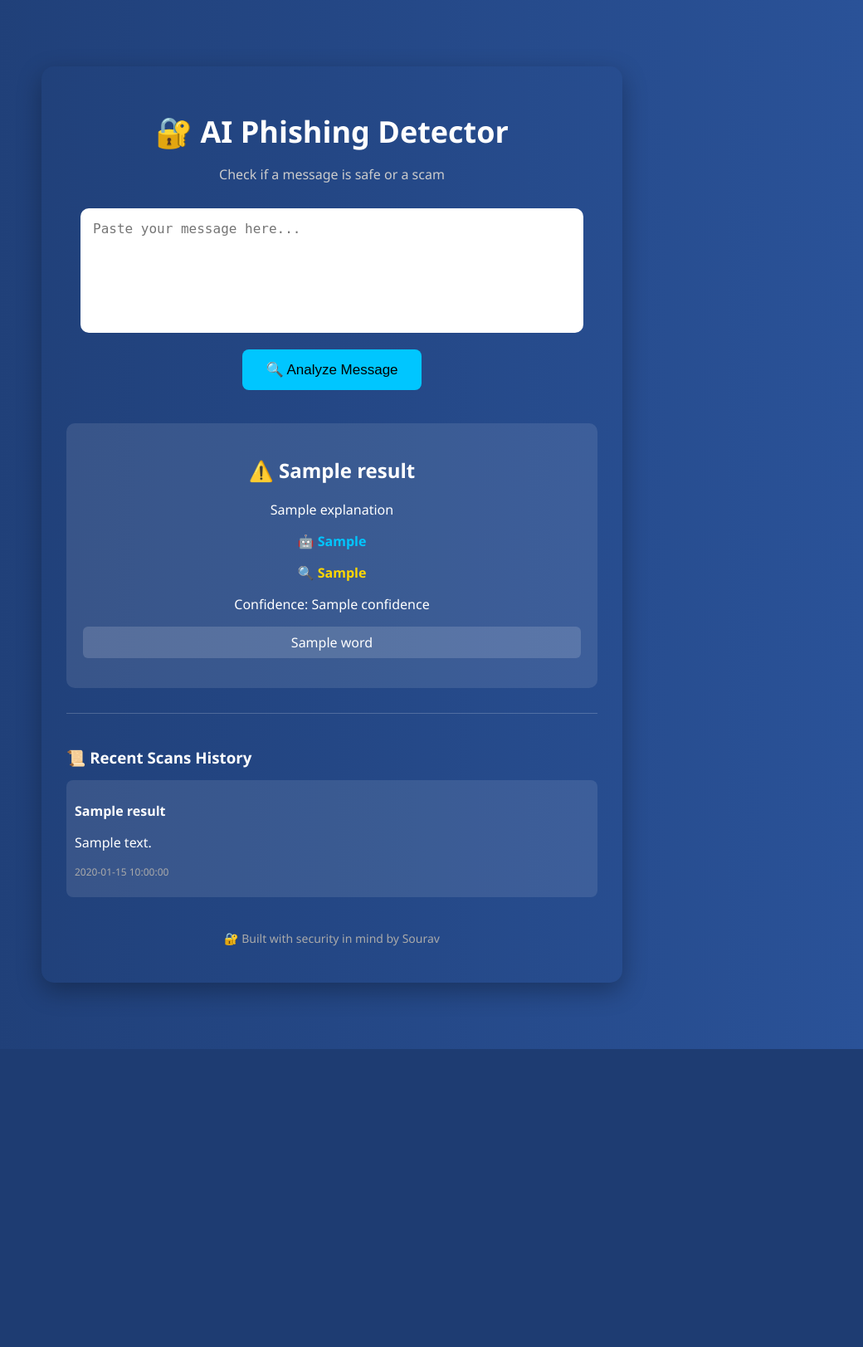
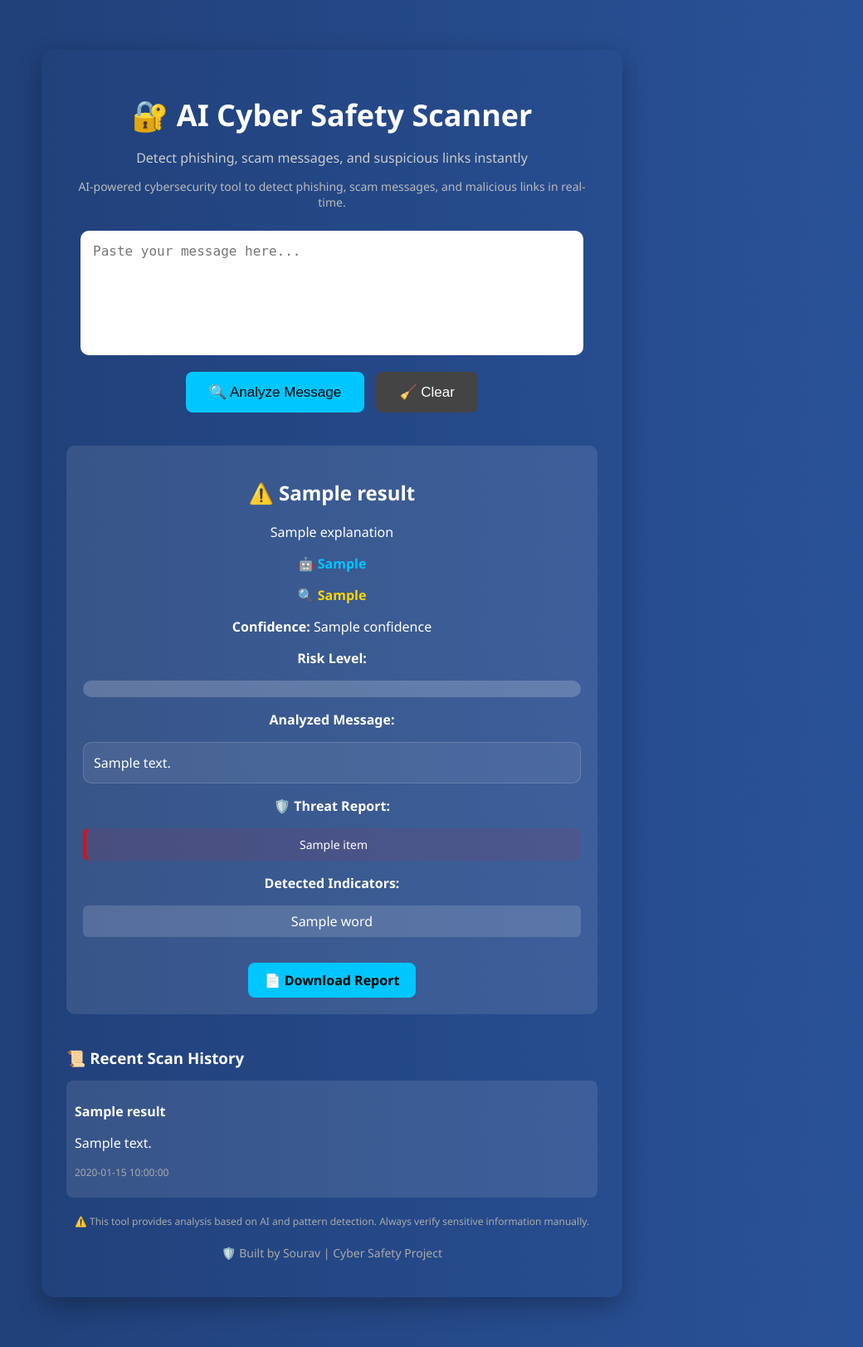
Before and after one commit to Souravbouri/Phishing-detector, a Flask app: template templates/index.html in a window 1280 px wide. Shown: the whole page at 83% size, without its empty margins (240-1280 px from the left). Before the commit the page ends 1264 px from the top, so only its background shows below. Run offline with Flask 3, Linux system fonts and the light colour scheme; the template is opened without the code that fills it: most values are stand-ins (such as "Sample title", 1, 10 or a date in 2020).

Commit message:
Add files via upload

```diff
--- a/app.py
+++ b/app.py
@@ -1,11 +1,17 @@
 from flask import Flask, render_template, request
 from datetime import datetime
 from model import predict_message
+from reportlab.platypus import SimpleDocTemplate, Paragraph, Spacer
+from reportlab.lib.styles import getSampleStyleSheet
+from reportlab.lib.pagesizes import letter
+from io import BytesIO
+from flask import send_file
 import re
+
 
 app = Flask(__name__)
 
-# 🧠 Store history
+# 📜 History storage
 history = []
 
 
@@ -16,7 +22,6 @@ def detect_phishing(text):
     score = 0
     found = []
 
-    # Keywords
     keywords = ["urgent", "win", "free", "click here", "otp", "bank",
                 "password", "verify", "account blocked"]
 
@@ -25,37 +30,129 @@ def detect_phishing(text):
             score += 1
             found.append(word)
 
-    # Links
+    # 🔗 Link detection
     if re.search(r"http|www", text_lower):
         score += 2
         found.append("suspicious link")
 
-    # Numbers (money bait)
+    # 💰 Number detection
     if re.search(r"\d{4,}", text):
         score += 1
         found.append("large number")
 
-    # Urgency phrases
-    urgency = ["immediately", "now", "urgent", "limited time"]
+    # ⚡ Urgency
+    urgency = ["immediately", "now", "limited time"]
 
     for u in urgency:
         if u in text_lower:
             score += 1
-            found.append("urgency")
+            found.append(u)
 
-    # Decision
+    # 🎯 Result
     if score >= 4:
-        explanation = "Rule-based system detected strong phishing patterns."
-        return "Phishing ❌", found, explanation
+        explanation = "Strong phishing patterns detected."
+        return "Phishing ❌", found, explanation, score
 
     elif score >= 2:
         explanation = "Some suspicious patterns detected."
-        return "Suspicious ⚠️", found, explanation
+        return "Suspicious ⚠️", found, explanation, score
 
     else:
         explanation = "No strong phishing patterns found."
-        return "Safe ✅", found, explanation
+        return "Safe ✅", found, explanation, score
 
+def highlight_text(text, risky_words):
+    highlighted = text
+
+    for word in risky_words:
+        highlighted = re.sub(
+            f"({re.escape(word)})",
+            r'<span class="highlight">\1</span>',
+            highlighted,
+            flags=re.IGNORECASE
+        )
+
+    # Highlight links (already correct)
+    highlighted = re.sub(
+        r'(https?://\S+|www\.\S+)',
+        r'<span class="link-highlight">\1</span>',
+        highlighted
+    )
+
+    return highlighted
+
+def generate_threat_report(reasons, text):
+    report = []
+
+    for r in reasons:
+        if r in ["urgent", "immediately", "now", "limited time"]:
+            report.append("⚡ Urgency detected (common phishing tactic)")
+
+        elif r in ["otp", "password", "verify"]:
+            report.append(f"🔐 Sensitive keyword detected: '{r}'")
+
+        elif r in ["win", "free"]:
+            report.append("🎁 Too-good-to-be-true offer detected")
+
+        elif r == "suspicious link":
+            report.append("🔗 Suspicious link detected")
+
+        elif r == "large number":
+            report.append("💰 Large money amount mentioned")
+
+    # Link detection (extra)
+    if re.search(r"http|www", text.lower()):
+        report.append("🌐 External link present — verify before clicking")
+
+    if not report:
+        report.append("✅ No major threat indicators found")
+
+    return report
+
+def create_pdf(data):
+    buffer = BytesIO()
+    doc = SimpleDocTemplate(buffer, pagesize=letter)
+
+    styles = getSampleStyleSheet()
+    content = []
+
+    content.append(Paragraph("AI Cyber Safety Report", styles['Title']))
+    content.append(Spacer(1, 10))
+
+    content.append(Paragraph(f"<b>Result:</b> {data['result']}", styles['Normal']))
+    content.append(Paragraph(f"<b>Confidence:</b> {data['confidence']}", styles['Normal']))
+    content.append(Paragraph(f"<b>AI Result:</b> {data['ai']}", styles['Normal']))
+    content.append(Paragraph(f"<b>Rule Result:</b> {data['rule']}", styles['Normal']))
+    content.append(Spacer(1, 10))
+
+    content.append(Paragraph("<b>Message:</b>", styles['Normal']))
+    content.append(Paragraph(data['text'], styles['Normal']))
+    content.append(Spacer(1, 10))
+
+    content.append(Paragraph("<b>Threat Report:</b>", styles['Normal']))
+
+    for item in data['threat']:
+        content.append(Paragraph(f"- {item}", styles['Normal']))
+
+    doc.build(content)
+    buffer.seek(0)
+    return buffer
+
+@app.route('/download')
+def download_report():
+    data = app.config.get("last_scan")
+
+    if not data:
+        return "No report available"
+
+    pdf = create_pdf(data)
+
+    return send_file(
+        pdf,
+        as_attachment=True,
+        download_name="security_report.pdf",
+        mimetype='application/pdf'
+    )
 
 # 🌐 MAIN ROUTE
 @app.route('/', methods=['GET', 'POST'])
@@ -67,52 +164,62 @@ def home():
     ai_result_display = ""
     rule_result_display = ""
     confidence = ""
+    highlighted_text = ""
+    threat_report = ""
+
+
 
     if request.method == 'POST':
         user_text = request.form['message']
 
         # 🤖 AI RESULT
-        ai_result = predict_message(user_text)
+        ai_result, ai_conf = predict_message(user_text)
+        ai_score = ai_conf * 100
 
         # 🔍 RULE RESULT
-        rule_result, reasons, rule_explanation = detect_phishing(user_text)
+        rule_result, reasons, rule_explanation, rule_score = detect_phishing(user_text)
 
-        # 🎯 HYBRID LOGIC
-        score = 0
+        # ⚡ HYBRID SCORE
+        final_score = (ai_score * 0.6) + (rule_score * 10)
 
-        # AI weight
-        if ai_result == "phishing":
-            score += 2
+        highlighted_text = highlight_text(user_text, reasons)
 
-        # Rule-based weight
-        if "Phishing" in rule_result:
-            score += 2
-        elif "Suspicious" in rule_result:
-            score += 1
+        threat_report = generate_threat_report(reasons, user_text)
 
-        confidence = f"{min(score * 25, 100)}%"
-
-        # FINAL DECISION
-        if score >= 3:
+        # 🎯 FINAL DECISION
+        if final_score >= 70:
             result = "Phishing ❌"
             result_class = "danger"
-            explanation = "AI and rule-based detection both indicate phishing."
+            explanation = "High-risk message detected by AI and pattern analysis."
 
-        elif score == 2:
+        elif final_score >= 40:
             result = "Suspicious ⚠️"
             result_class = "warning"
-            explanation = "Some phishing indicators detected. Be cautious."
+            explanation = "Moderate risk detected. Be cautious."
 
         else:
             result = "Safe ✅"
             result_class = "safe"
-            explanation = "No strong phishing indicators detected."
+            explanation = "No strong threat indicators detected."
 
-        # 🧠 DISPLAY INFO
-        ai_result_display = f"AI Result: {ai_result}"
-        rule_result_display = f"Rule Result: {rule_result}"
+        # 📊 Confidence
+        confidence = f"{int(final_score)}%"
 
-        # 📜 SAVE HISTORY
+        # 🧠 Display info
+        ai_result_display = f"AI Analysis: {ai_result} ({int(ai_score)}%)"
+        rule_result_display = f"Pattern Analysis: {rule_result}"
+
+        # 📄 SAVE REPORT DATA (PASTE HERE)
+        app.config["last_scan"] = {
+            "result": result,
+            "confidence": confidence,
+            "ai": ai_result_display,
+            "rule": rule_result_display,
+            "text": user_text,
+            "threat": threat_report
+        }
+
+        # 📜 Save history
         history.insert(0, {
             "text": user_text,
             "result": result,
@@ -120,7 +227,6 @@ def home():
             "time": datetime.now().strftime("%H:%M")
         })
 
-        # Keep last 5
         if len(history) > 5:
             history.pop()
 
@@ -133,7 +239,9 @@ def home():
         history=history,
         ai_result=ai_result_display,
         rule_result=rule_result_display,
-        confidence=confidence
+        confidence=confidence,
+        highlighted_text = highlighted_text,
+        threat_report=threat_report
     )
 
 
--- a/model.py
+++ b/model.py
@@ -6,7 +6,7 @@ from sklearn.naive_bayes import MultinomialNB
 data = pd.read_csv("dataset.csv")
 
 # Convert text to numbers
-vectorizer = TfidfVectorizer()
+vectorizer = TfidfVectorizer(stop_words='english', ngram_range=(1,2))
 X = vectorizer.fit_transform(data["text"])
 
 y = data["label"]
@@ -18,4 +18,5 @@ model.fit(X, y)
 def predict_message(message):
     msg_vector = vectorizer.transform([message])
     prediction = model.predict(msg_vector)[0]
-    return prediction
+    probability = model.predict_proba(msg_vector).max()
+    return prediction, probability
--- a/static/style.css
+++ b/static/style.css
@@ -9,7 +9,7 @@ body {
 /* Container */
 .container {
     width: 50%;
-    margin: 80px auto;
+    margin: 60px auto;
     text-align: center;
     box-shadow: 0 10px 30px rgba(0,0,0,0.3);
     padding: 30px;
@@ -25,7 +25,14 @@ h1 {
 /* Subtitle */
 .subtitle {
     color: #ccc;
-    margin-bottom: 30px;
+    margin-bottom: 10px;
+}
+
+/* Tagline */
+.tagline {
+    font-size: 14px;
+    color: #bbb;
+    margin-bottom: 25px;
 }
 
 /* Textarea */
@@ -34,7 +41,6 @@ textarea {
     max-width: 600px;
     margin: 0 auto;
     display: block;
-
     height: 120px;
     padding: 15px;
     border-radius: 10px;
@@ -49,7 +55,7 @@ textarea:focus {
     border: 2px solid #00c6ff;
 }
 
-/* Button */
+/* Buttons */
 button {
     margin-top: 20px;
     padding: 14px 28px;
@@ -68,6 +74,16 @@ button:hover {
     box-shadow: 0 0 10px #00c6ff;
 }
 
+.clear-btn {
+    margin-left: 10px;
+    background: #444;
+    color: white;
+}
+
+.clear-btn:hover {
+    background: #666;
+}
+
 /* Loading text */
 #loading {
     margin-top: 15px;
@@ -84,6 +100,11 @@ button:hover {
     animation: fadeIn 0.5s ease-in;
 }
 
+.result-box:hover {
+    transform: scale(1.01);
+    transition: 0.2s;
+}
+
 /* Dynamic Border Colors */
 .safe {
     border-left: 6px solid lightgreen;
@@ -95,6 +116,84 @@ button:hover {
 
 .danger {
     border-left: 6px solid red;
+}
+
+/* AI + Rule */
+.ai {
+    color: #00c6ff;
+    font-weight: bold;
+}
+
+.rule {
+    color: #ffd700;
+    font-weight: bold;
+}
+
+/* Risk Bar */
+.risk-bar {
+    width: 100%;
+    height: 20px;
+    background: rgba(255,255,255,0.2);
+    border-radius: 10px;
+    overflow: hidden;
+    margin-top: 10px;
+}
+
+.risk-fill {
+    height: 100%;
+    transition: width 0.5s ease-in-out;
+}
+
+.risk-fill.safe {
+    background: lightgreen;
+    box-shadow: 0 0 10px lightgreen;
+}
+
+.risk-fill.warning {
+    background: yellow;
+    box-shadow: 0 0 10px yellow;
+}
+
+.risk-fill.danger {
+    background: red;
+    box-shadow: 0 0 10px red;
+}
+
+/* Highlight words */
+.highlight {
+    background: red;
+    color: white;
+    padding: 2px 4px;
+    border-radius: 4px;
+}
+
+/* Highlight links */
+.link-highlight {
+    background: orange;
+    color: black;
+    padding: 2px 4px;
+    border-radius: 4px;
+}
+
+/* Analyzed Message Box */
+.analyzed-box {
+    background: rgba(255,255,255,0.08);
+    padding: 12px;
+    border-radius: 10px;
+    margin-top: 10px;
+    text-align: left;
+    line-height: 1.5;
+    border: 1px solid rgba(255,255,255,0.15);
+}
+
+/* Threat Report */
+.threat-report li {
+    background: rgba(255,0,0,0.08);
+    padding: 10px;
+    border-left: 4px solid red;
+    margin: 6px 0;
+    border-radius: 8px;
+    font-size: 14px;
 }
 
 /* List */
@@ -110,32 +209,7 @@ li {
     margin: 6px 0;
 }
 
-/* Footer */
-.footer {
-    margin-top: 40px;
-    font-size: 14px;
-    color: #aaa;
-}
-
-/* Animation */
-@keyframes fadeIn {
-    from {
-        opacity: 0;
-        transform: translateY(10px);
-    }
-    to {
-        opacity: 1;
-        transform: translateY(0);
-    }
-}
-
-.divider {
-    border: none;
-    height: 1px;
-    background: rgba(255,255,255,0.2);
-    margin: 30px 0;
-}
-
+/* History */
 .history-box {
     margin-top: 40px;
     text-align: left;
@@ -152,7 +226,6 @@ li {
     margin-bottom: 10px;
 }
 
-/* Color border */
 .history-item.safe {
     border-left: 5px solid lightgreen;
 }
@@ -168,17 +241,58 @@ li {
 .history-item p {
     word-wrap: break-word;
 }
+
 .history-item:hover {
     background: rgba(255,255,255,0.2);
     transform: scale(1.01);
     transition: 0.2s;
 }
-.ai {
-    color: #00c6ff;
+
+.time {
+    font-size: 12px;
+    color: #aaa;
+}
+
+/* Download Button */
+.download-btn {
+    display: inline-block;
+    margin-top: 15px;
+    padding: 10px 20px;
+    background: #00c6ff;
+    color: black;
+    border-radius: 8px;
+    text-decoration: none;
     font-weight: bold;
 }
 
-.rule {
-    color: #ffd700;
-    font-weight: bold;
+.download-btn:hover {
+    background: #0072ff;
+    color: white;
 }
+
+/* Disclaimer */
+.disclaimer {
+    margin-top: 20px;
+    font-size: 12px;
+    color: #aaa;
+    text-align: center;
+}
+
+/* Footer */
+.footer {
+    margin-top: 20px;
+    font-size: 14px;
+    color: #aaa;
+}
+
+/* Animation */
+@keyframes fadeIn {
+    from {
+        opacity: 0;
+        transform: translateY(10px);
+    }
+    to {
+        opacity: 1;
+        transform: translateY(0);
+    }
+}
--- a/templates/index.html
+++ b/templates/index.html
@@ -1,7 +1,7 @@
 <!DOCTYPE html>
 <html>
 <head>
-    <title>AI Phishing Detector</title>
+    <title>AI Cyber Safety Scanner</title>
     <link rel="stylesheet" href="{{ url_for('static', filename='style.css') }}">
 </head>
 
@@ -9,56 +9,101 @@
 
 <div class="container">
 
-    <h1>🔐 AI Phishing Detector</h1>
-    <p class="subtitle">Check if a message is safe or a scam</p>
+    <!-- TITLE -->
+    <h1>🔐 AI Cyber Safety Scanner</h1>
+    <p class="subtitle">Detect phishing, scam messages, and suspicious links instantly</p>
 
+    <p class="tagline">
+        AI-powered cybersecurity tool to detect phishing, scam messages, and malicious links in real-time.
+    </p>
+
+    <!-- FORM -->
     <form method="POST">
         <textarea name="message" placeholder="Paste your message here..."></textarea>
 
         <button type="submit">🔍 Analyze Message</button>
+        <button type="reset" class="clear-btn">🧹 Clear</button>
 
         <p id="loading" style="display:none;">⏳ Analyzing<span id="dots"></span></p>
     </form>
 
+    <!-- RESULT -->
     {% if result %}
     <div class="result-box {{ result_class }}">
+
         <h2>⚠️ {{ result }}</h2>
+
         <p>{{ explanation }}</p>
+
+        <!-- AI + Rule -->
         <p class="ai">🤖 {{ ai_result }}</p>
         <p class="rule">🔍 {{ rule_result }}</p>
-        <p>Confidence: {{ confidence }}</p>
 
+        <!-- Confidence -->
+        <p><strong>Confidence:</strong> {{ confidence }}</p>
+
+        <!-- Risk Meter -->
+        <p><strong>Risk Level:</strong></p>
+        <div class="risk-bar">
+            <div class="risk-fill {{ result_class }}" style="width: {{ confidence }};"></div>
+        </div>
+
+        <!-- Highlighted Message -->
+        <p><strong>Analyzed Message:</strong></p>
+        <div class="analyzed-box">
+            {{ highlighted_text | safe }}
+        </div>
+
+        <!-- Threat Report -->
+        <p><strong>🛡️ Threat Report:</strong></p>
+        <ul class="threat-report">
+            {% for item in threat_report %}
+            <li>{{ item }}</li>
+            {% endfor %}
+        </ul>
+
+        <!-- Reasons -->
         {% if reasons %}
+        <p><strong>Detected Indicators:</strong></p>
         <ul>
             {% for word in reasons %}
             <li>{{ word }}</li>
             {% endfor %}
         </ul>
         {% endif %}
+
+        <!-- Download Button -->
+        <a href="/download" class="download-btn">📄 Download Report</a>
+
     </div>
     {% endif %}
 
+    <!-- HISTORY -->
     {% if history %}
-
-    <hr class="divider">
     <div class="history-box">
-    <h3>📜 Recent Scans History</h3>
+        <h3>📜 Recent Scan History</h3>
 
         {% for item in history %}
         <div class="history-item {{ item.class }}">
             <p><strong>{{ item.result }}</strong></p>
             <p>{{ item.text }}</p>
-        <p style="font-size:12px; color:#aaa;">{{ item.time }}</p>
+            <p class="time">{{ item.time }}</p>
         </div>
         {% endfor %}
-
     </div>
     {% endif %}
 
-    <p class="footer">🔐 Built with security in mind by Sourav</p>
+    <!-- DISCLAIMER -->
+    <p class="disclaimer">
+        ⚠️ This tool provides analysis based on AI and pattern detection. Always verify sensitive information manually.
+    </p>
+
+    <!-- FOOTER -->
+    <p class="footer">🛡️ Built by Sourav | Cyber Safety Project</p>
 
 </div>
 
+<!-- LOADING SCRIPT -->
 <script>
     const form = document.querySelector("form");
     const loadingText = document.getElementById("loading");
```
Also changed, not shown: dataset.csv (+21 -10 lines). Lines whose indentation alone changed are shown as unchanged.
